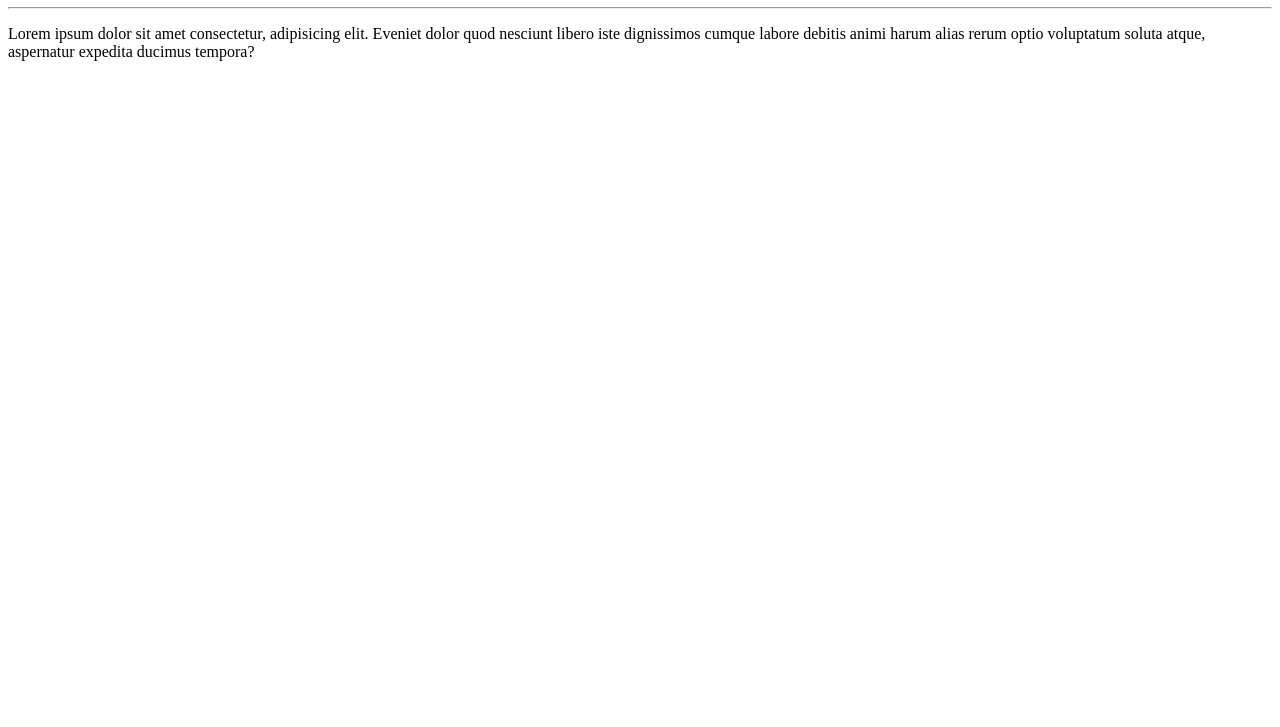
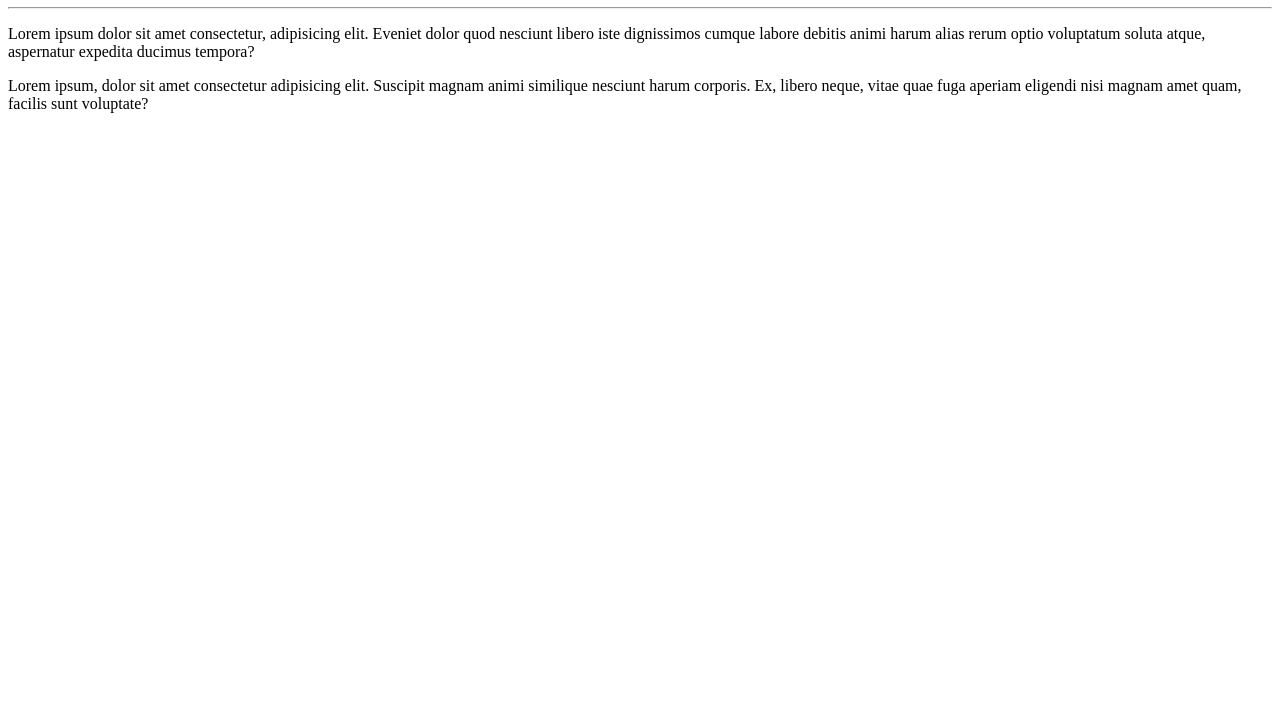
Before and after one commit to DanielJuniorr/Ola-Mundo, a plain HTML site: page site-exemplo/index.html in a window 1280 px wide. Shown: the part 73-800 px from the top of the page. Drawn offline with Linux system fonts and the light colour scheme.

Commit message:
adicionei um paragrafo

```diff
--- a/site-exemplo/index.html
+++ b/site-exemplo/index.html
@@ -9,5 +9,6 @@
     <h1>Olá,Mundo!!</h1>
     <hr>
     <p>Lorem ipsum dolor sit amet consectetur, adipisicing elit. Eveniet dolor quod nesciunt libero iste dignissimos cumque labore debitis animi harum alias rerum optio voluptatum soluta atque, aspernatur expedita ducimus tempora?</p>
+    <p>Lorem ipsum, dolor sit amet consectetur adipisicing elit. Suscipit magnam animi similique nesciunt harum corporis. Ex, libero neque, vitae quae fuga aperiam eligendi nisi magnam amet quam, facilis sunt voluptate?</p>
 </body>
 </html>
```
